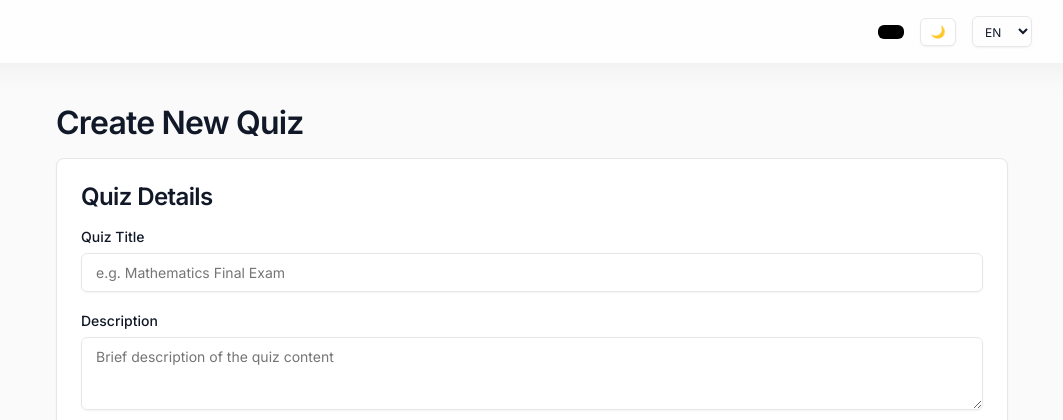
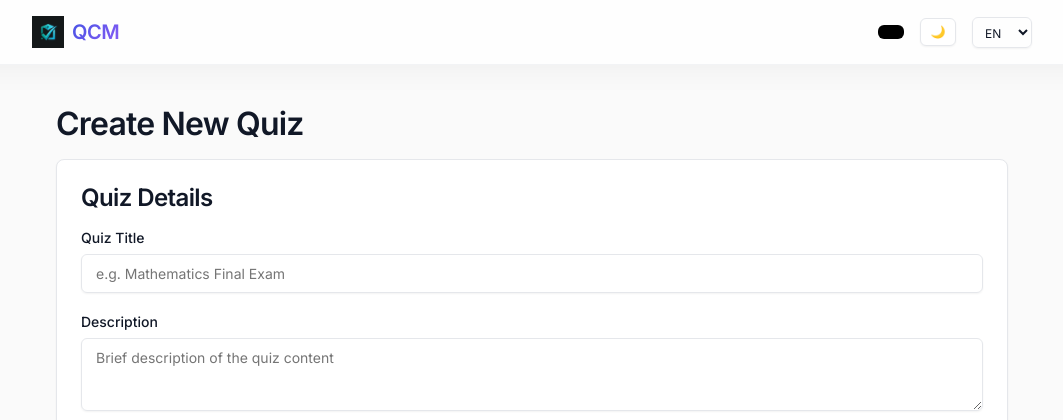
Before and after one commit to arkontos/qcm, a Flask app: template app/templates/add_quiz.html in a window 1280 px wide. Shown: the top 420 px of the page, without its empty margins (108-1171 px from the left). Run offline with Flask 3, Linux system fonts and the light colour scheme; the template is opened without the code that fills it: most values are stand-ins (such as "Sample title", 1, 10 or a date in 2020).

Commit message:
feat/style: replace text-heavy brand in navbar with clean, modern QCM logo icon

```diff
--- a/app/templates/base.html
+++ b/app/templates/base.html
@@ -32,8 +32,12 @@
 <body>
     <nav class="navbar">
         <div class="nav-container">
-            <a href="{{ url_for('main.home') }}" class="nav-brand">
-                <i class="fas fa-graduation-cap"></i> {{ _('QCM Platform') }}
+            <a href="{{ url_for('main.home') }}" class="nav-brand"
+                style="display: flex; align-items: center; gap: 0.5rem; text-decoration: none;">
+                <img src="{{ url_for('static', filename='logo.png') }}" alt="{{ _('QCM Logo') }}"
+                    style="height: 32px; width: auto; object-fit: contain;">
+                <span
+                    style="font-weight: 700; font-size: 1.25rem; letter-spacing: -0.025em; background: linear-gradient(135deg, var(--primary), var(--secondary)); -webkit-background-clip: text; -webkit-text-fill-color: transparent; background-clip: text; color: transparent;">QCM</span>
             </a>
             <div class="nav-menu">
                 {% if current_user.is_authenticated %}
```
Also changed, not shown: app/static/logo.png (added).
